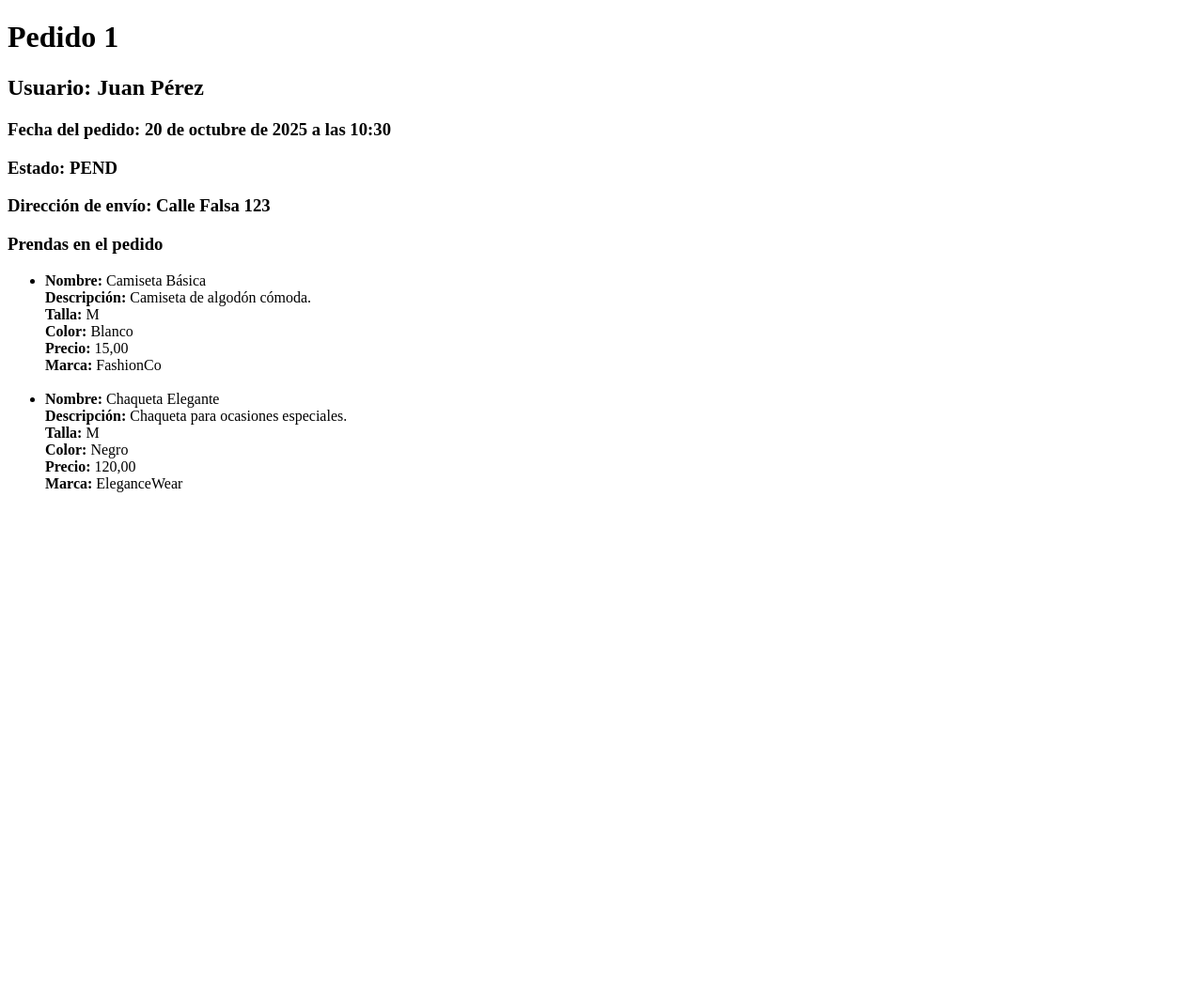
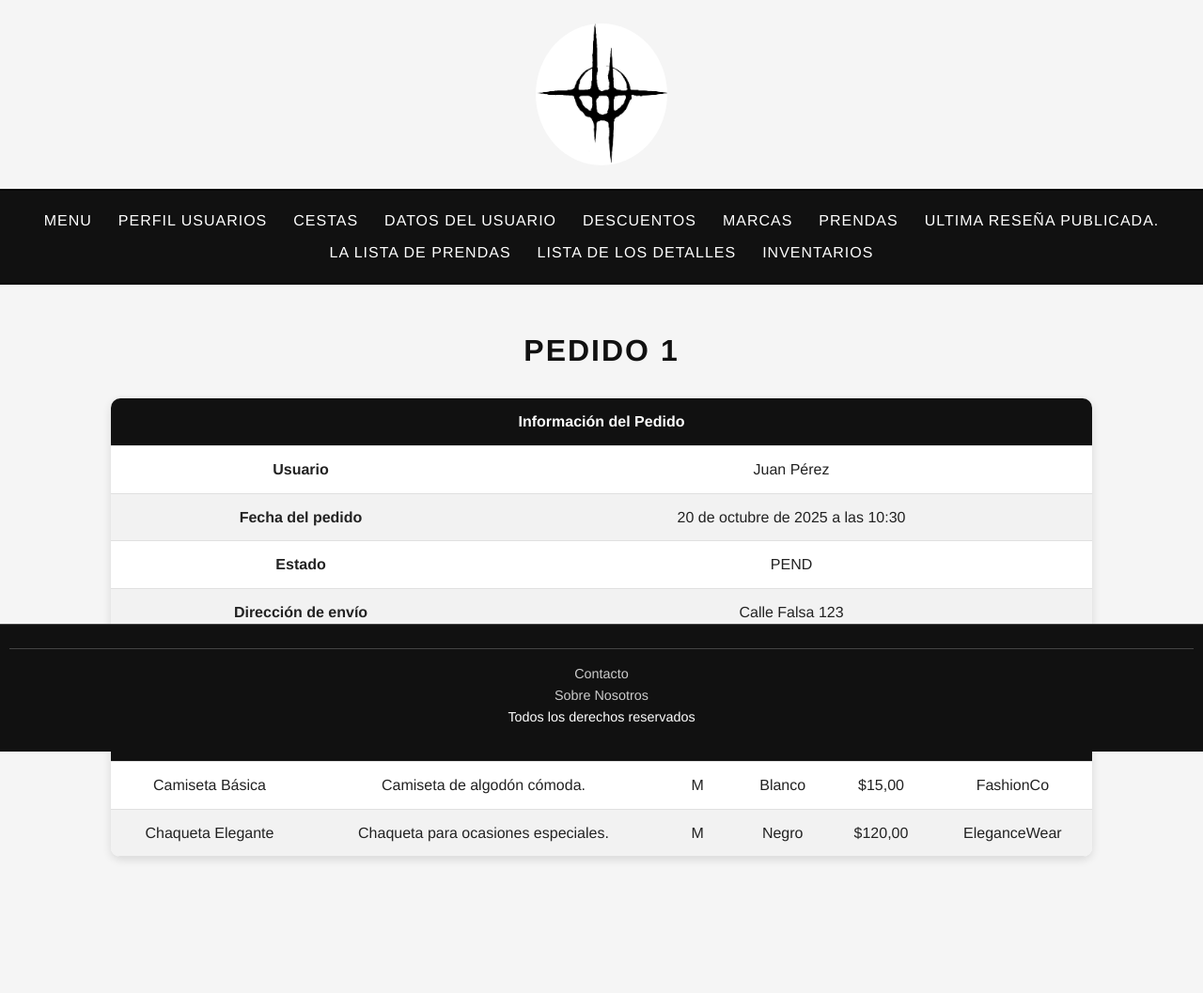
Before and after one commit to DavidRiosV/Tienda-de-ropa, a Django app: page /pedido/1/ in a window 1280 px wide. Shown: the whole page at 94% size. Before the commit the page ends 524 px from the top, so only its background shows below. Run offline with Django 5.2, Linux system fonts and the light colour scheme; data comes from the database, SQL or seed files in the repository.

Commit message:
Todas_heredan

```diff
--- a/Tienda/static/css/style.css
+++ b/Tienda/static/css/style.css
@@ -1,69 +1,87 @@
+/* =======================================================
+   ECLIPSADOS - CSS Base (para heredar)
+   Paleta: blanco, gris, negro
+   Estilo: moderno, urbano y limpio
+   ======================================================= */
 
-
-img {
-  width: 100px;   /* ancho fijo */
-  height: 100px;   /* mantiene la proporción */
-  border-radius: 50%;
+/* ======== VARIABLES GLOBALES ======== */
+:root {
+  --color-bg: #f5f5f5;
+  --color-bg-dark: #111;
+  --color-bg-mid: #222;
+  --color-text: #222;
+  --color-light: #fff;
+  --color-gray: #ccc;
+  --color-gray-mid: #444;
+  --radius: 10px;
+  --transition: all 0.3s ease;
+  --shadow: 0 3px 10px rgba(0, 0, 0, 0.12);
+  --font-main: "Poppins", "Helvetica Neue", sans-serif;
 }
 
-/* =======================================================
-   ECLIPSADOS - Estilo principal
-   Paleta: blanco (#fff), gris (#f5f5f5 / #ccc), negro (#111)
-   ======================================================= */
-
-/* ======== RESET GENERAL ======== */
+/* ======== RESET ======== */
 * {
   margin: 0;
   padding: 0;
   box-sizing: border-box;
 }
 
-body {
-  font-family: "Poppins", "Helvetica Neue", sans-serif;
-  background-color: #f5f5f5;
-  color: #222;
-  line-height: 1.6;
-  padding-bottom: 80px; /* espacio para footer */
+html {
+  scroll-behavior: smooth;
 }
 
-/* ======== CABECERA Y LOGO ======== */
-body > img {
-  display: block;
-  margin: 20px auto;
-  max-width: 180px;
-  height: auto;
+body {
+  font-family: var(--font-main);
+  background-color: var(--color-bg);
+  color: var(--color-text);
+  line-height: 1.6;
+  min-height: 100vh;
+  padding-bottom: 100px; /* espacio para el footer */
 }
 
-/* ======== HEADER (NAVBAR) ======== */
+/* ======== LOGO ======== */
+ img {
+  display: block;
+  margin: 25px auto;
+  max-width: 140px;
+  height: auto;
+  border-radius: 50%;
+}
+
+/* ======== NAVBAR ======== */
 ul {
   list-style: none;
   display: flex;
   flex-wrap: wrap;
   justify-content: center;
-  background-color: #111;
+  background-color: var(--color-bg-dark);
   padding: 15px 0;
   border-top: 2px solid #000;
   border-bottom: 2px solid #000;
+  position: sticky;
+  top: 0;
+  z-index: 100;
 }
 
 ul li {
-  margin: 8px 15px;
+  margin: 6px 12px;
 }
 
 ul li a {
   text-decoration: none;
-  color: #fff;
+  color: var(--color-light);
   font-weight: 500;
   text-transform: uppercase;
   letter-spacing: 1px;
-  padding: 8px 12px;
+  padding: 10px 14px;
   border-radius: 6px;
-  transition: all 0.3s ease;
+  transition: var(--transition);
 }
 
 ul li a:hover {
-  background-color: #fff;
-  color: #111;
+  background-color: var(--color-light);
+  color: var(--color-bg-dark);
+  box-shadow: var(--shadow);
 }
 
 /* ======== TITULOS ======== */
@@ -72,39 +90,39 @@ h1, h2, h3 {
   margin: 25px 0 15px;
   text-transform: uppercase;
   letter-spacing: 2px;
-  color: #111;
+  color: var(--color-bg-dark);
 }
 
 h1 {
   font-size: 2rem;
-  font-weight: 600;
+  font-weight: 700;
 }
 
 h2 {
   font-size: 1.3rem;
-  color: #333;
+  color: var(--color-gray-mid);
 }
 
 /* ======== TABLAS ======== */
 table {
   width: 90%;
-  margin: 20px auto;
+  margin: 25px auto;
   border-collapse: collapse;
-  background-color: #fff;
-  border-radius: 10px;
+  background-color: var(--color-light);
+  border-radius: var(--radius);
   overflow: hidden;
-  box-shadow: 0 2px 10px rgba(0, 0, 0, 0.1);
+  box-shadow: var(--shadow);
 }
 
 thead {
-  background-color: #111;
-  color: #fff;
+  background-color: var(--color-bg-dark);
+  color: var(--color-light);
 }
 
 th, td {
   padding: 12px 15px;
   text-align: center;
-  border-bottom: 1px solid #ddd;
+  border-bottom: 1px solid #e0e0e0;
 }
 
 tbody tr:nth-child(even) {
@@ -112,79 +130,90 @@ tbody tr:nth-child(even) {
 }
 
 tbody tr:hover {
-  background-color: #e6e6e6;
-  transition: background-color 0.3s ease;
+  background-color: #eaeaea;
+  transition: var(--transition);
 }
 
-/* ======== ENLACES GENERALES ======== */
+/* ======== LISTAS ======== */
+ul li strong {
+  color: var(--color-bg-mid);
+}
+
+ul:not(nav ul) li {
+  margin: 5px 0;
+  line-height: 1.5;
+}
+
+/* ======== ENLACES ======== */
 a {
-  color: #111;
+  color: var(--color-bg-mid);
   text-decoration: none;
+  transition: var(--transition);
 }
 
 a:hover {
+  color: var(--color-gray-mid);
   text-decoration: underline;
 }
 
-/* ======== LISTAS DE DATOS ======== */
-ul li strong {
-  color: #000;
-}
-
-/* ======== BOTONES (reutilizables) ======== */
+/* ======== BOTONES ======== */
 button, .btn {
   display: inline-block;
-  background-color: #111;
-  color: #fff;
+  background-color: var(--color-bg-dark);
+  color: var(--color-light);
   border: none;
-  padding: 10px 20px;
-  border-radius: 25px;
+  padding: 10px 22px;
+  border-radius: 50px;
   cursor: pointer;
   text-transform: uppercase;
   letter-spacing: 1px;
-  transition: all 0.3s ease;
+  font-weight: 500;
+  transition: var(--transition);
 }
 
 button:hover, .btn:hover {
-  background-color: #333;
+  background-color: var(--color-gray-mid);
+  transform: translateY(-2px);
+  box-shadow: var(--shadow);
+}
+
+/* ======== CONTENEDOR ======== */
+.container {
+  max-width: 1200px;
+  margin: 0 auto;
+  padding: 20px;
 }
 
 /* ======== FOOTER ======== */
 #footer {
-  background-color: #111;
-  color: #fff;
+  background-color: var(--color-bg-dark);
+  color: var(--color-light);
   text-align: center;
   padding: 25px 10px;
   position: fixed;
   bottom: 0;
   width: 100%;
   font-size: 0.9rem;
+  border-top: 1px solid var(--color-gray-mid);
 }
 
 #footer hr {
   border: 0;
   height: 1px;
-  background-color: #444;
+  background-color: var(--color-gray-mid);
   margin-bottom: 15px;
 }
 
 #footer a {
-  color: #ccc;
+  color: var(--color-gray);
   text-decoration: none;
   margin: 0 10px;
+  transition: var(--transition);
 }
 
 #footer a:hover {
-  color: #fff;
+  color: var(--color-light);
 }
-
-/* ======== CONTENEDOR GENÉRICO ======== */
-.container {
-  max-width: 1200px;
-  margin: 0 auto;
-  padding: 20px;
-}
-
 
 /* ======== RESPONSIVE ======== */
 @media (max-width: 768px) {
@@ -204,4 +233,9 @@ button:hover, .btn:hover {
   h1 {
     font-size: 1.5rem;
   }
+
+  #footer {
+    font-size: 0.8rem;
+    padding: 20px 5px;
+  }
 }
--- a/Tienda/templates/Tienda/lista_pedido_prendas.html
+++ b/Tienda/templates/Tienda/lista_pedido_prendas.html
@@ -1,32 +1,66 @@
-<!DOCTYPE html>
-<html>
-<head>
-    <meta charset="UTF-8">
-    <title>Pedido</title>
-</head>
-<body>
-    <h1>Pedido {{ pedido.id }}</h1>
+{% extends "principal.html" %}
 
-    <div>
-        <h2>Usuario: {{ pedido.usuario.nombre }}</h2>
-        <h3>Fecha del pedido: {{ pedido.fecha }}</h3>
-        <h3>Estado: {{ pedido.estado }}</h3>
-        <h3>Dirección de envío: {{ pedido.direccion_envio }}</h3>
-        <h3>Prendas en el pedido</h3>
-        <ul>
-            {% for prenda in pedido.prenda.all %}
-                <li>
-                    <strong>Nombre:</strong> {{ prenda.nombre }}<br>
-                    <strong>Descripción:</strong> {{ prenda.descripcion }}<br>
-                    <strong>Talla:</strong> {{ prenda.talla }}<br>
-                    <strong>Color:</strong> {{ prenda.color }}<br>
-                    <strong>Precio:</strong> {{ prenda.precio }}<br>
-                    <strong>Marca:</strong> {{ prenda.marca.nombre }}
-                </li>
-                <br>
-            {% endfor %}
-        </ul>
-    </div>
+{% block contenido %}
+<div class="container">
+  <h1>Pedido {{ pedido.id }}</h1>
 
-</body>
-</html>
+  <!-- Tabla de información general del pedido -->
+  <table>
+    <thead>
+      <tr>
+        <th colspan="2">Información del Pedido</th>
+      </tr>
+    </thead>
+    <tbody>
+      <tr>
+        <td><strong>Usuario</strong></td>
+        <td>{{ pedido.usuario.nombre }}</td>
+      </tr>
+      <tr>
+        <td><strong>Fecha del pedido</strong></td>
+        <td>{{ pedido.fecha }}</td>
+      </tr>
+      <tr>
+        <td><strong>Estado</strong></td>
+        <td>{{ pedido.estado }}</td>
+      </tr>
+      <tr>
+        <td><strong>Dirección de envío</strong></td>
+        <td>{{ pedido.direccion_envio }}</td>
+      </tr>
+    </tbody>
+  </table>
+
+  <!-- Tabla de prendas -->
+  <h2>Prendas en el pedido</h2>
+
+  {% if pedido.prenda.all %}
+    <table>
+      <thead>
+        <tr>
+          <th>Nombre</th>
+          <th>Descripción</th>
+          <th>Talla</th>
+          <th>Color</th>
+          <th>Precio</th>
+          <th>Marca</th>
+        </tr>
+      </thead>
+      <tbody>
+        {% for prenda in pedido.prenda.all %}
+        <tr>
+          <td>{{ prenda.nombre }}</td>
+          <td>{{ prenda.descripcion }}</td>
+          <td>{{ prenda.talla }}</td>
+          <td>{{ prenda.color }}</td>
+          <td>${{ prenda.precio }}</td>
+          <td>{{ prenda.marca.nombre }}</td>
+        </tr>
+        {% endfor %}
+      </tbody>
+    </table>
+  {% else %}
+    <p style="text-align:center; margin-top: 20px;">No hay prendas en este pedido.</p>
+  {% endif %}
+</div>
+{% endblock %}
```
Also changed, not shown: Tienda/templates/Tienda/dame_usuario.html (+54 -18 lines), Tienda/templates/Tienda/inventario_minimo.html (+26 -17 lines), Tienda/templates/Tienda/lista_descuentos.html (+4 -9 lines), Tienda/templates/Tienda/lista_detallepedido_total.html (+8 -10 lines), Tienda/templates/Tienda/lista_marcas.html (+3 -8 lines), Tienda/templates/Tienda/lista_perfil_usuario.html (+4 -8 lines), Tienda/templates/Tienda/lista_prendas.html (+22 -38 lines), Tienda/templates/Tienda/lista_reseñas.html (+4 -25 lines).
